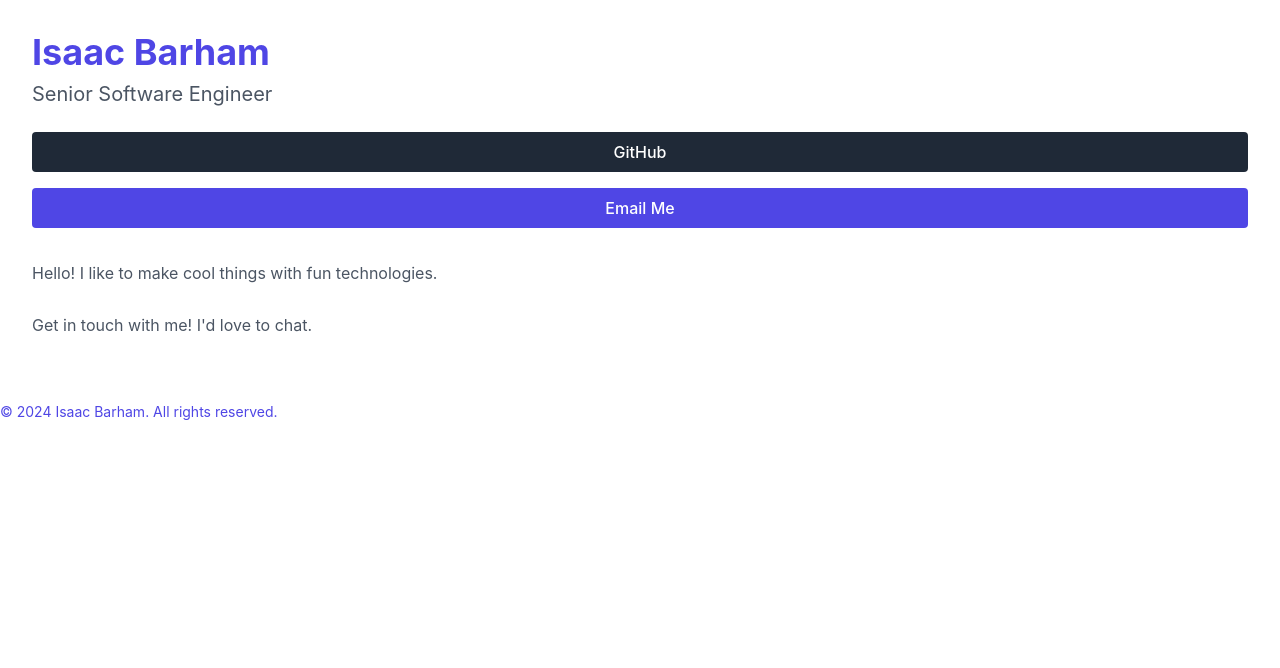
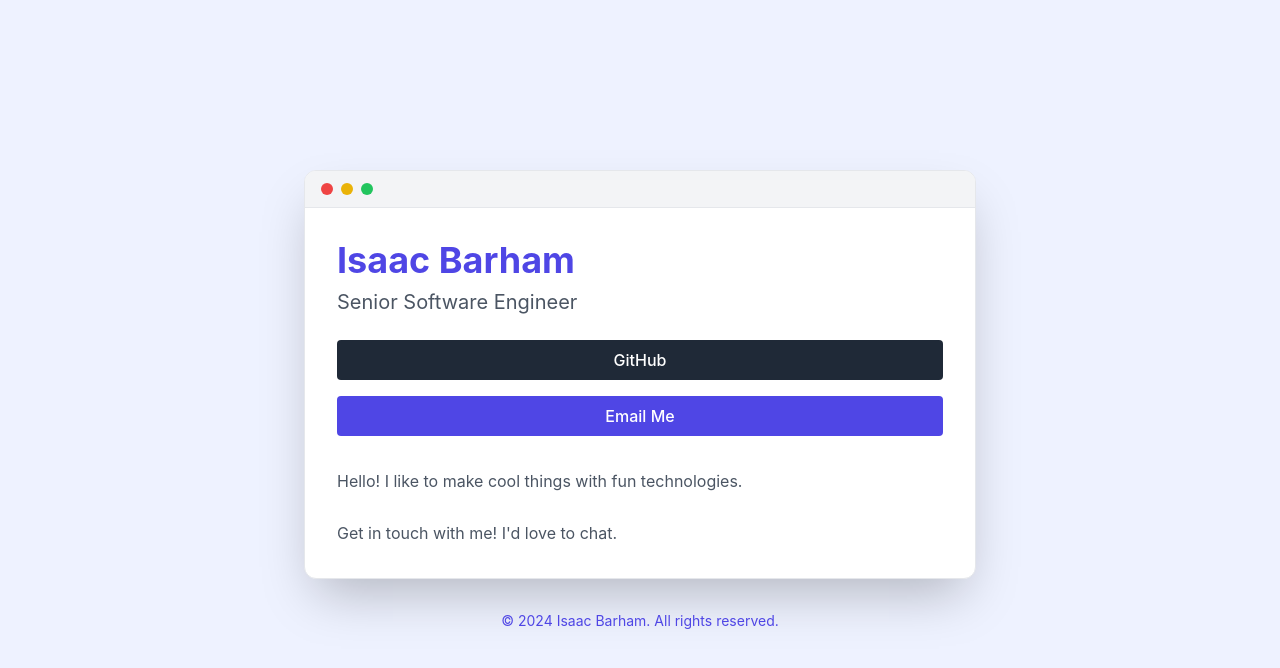
Before and after one commit to coffee-cake-isaac/isaac-landing, a React (Vite) app: page / in a window 1280 px wide. Shown: the top 668 px of the page. Built offline with nearby package versions, Linux system fonts and the light colour scheme.

Commit message:
Update landing.tsx

```diff
--- a/src/landing.tsx
+++ b/src/landing.tsx
@@ -2,10 +2,15 @@ import React from 'react';
 
 const PersonalWebsite: React.FC = () => {
   return (
-    <div className="min-h-screen">
-      {/* macOS-style window bar */}
+    <div className="min-h-screen bg-indigo-50 flex flex-col items-center justify-center p-4">
+      <main className="w-full max-w-2xl bg-white rounded-xl shadow-2xl overflow-hidden border border-gray-200">
+        {/* macOS-style window bar */}
+        <div className="bg-gray-100 border-b border-gray-200 px-4 py-3 flex items-center gap-2">
+          <div className="w-3 h-3 rounded-full bg-red-500" />
+          <div className="w-3 h-3 rounded-full bg-yellow-500" />
+          <div className="w-3 h-3 rounded-full bg-green-500" />
+        </div>
 
-      <main>
         {/* Content */}
         <div className="p-8">
           <h1 className="text-3xl md:text-4xl font-bold mb-2 text-indigo-600">
```
